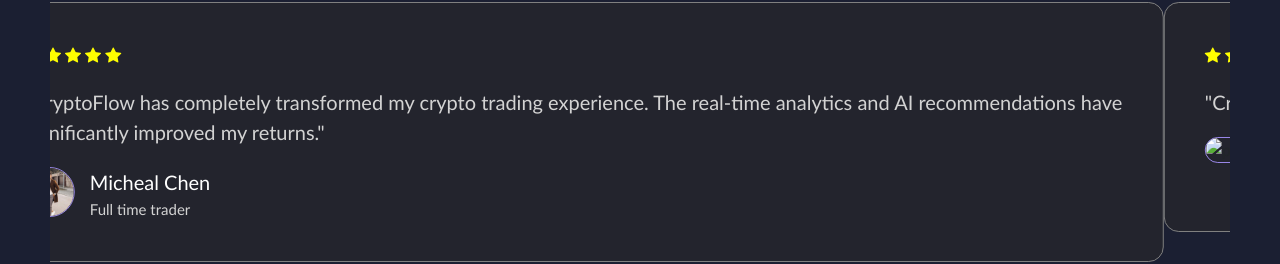
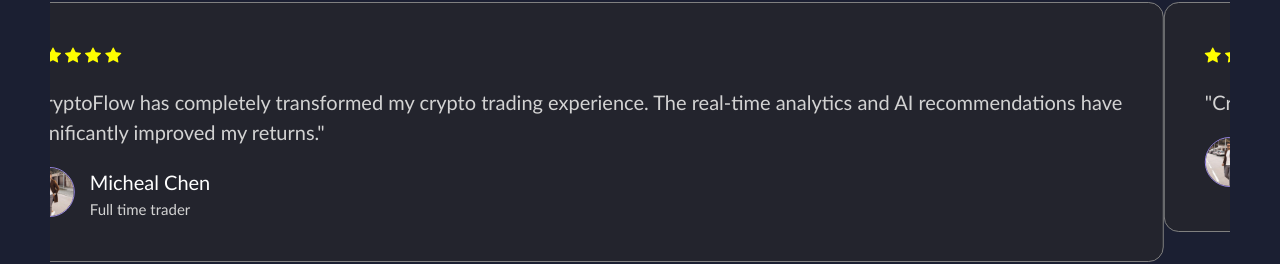
Before and after one commit to nimessanjel15/ui-projects, a website: page public/cryptoFlow.html in a window 1280 px wide. Shown: the part 2466-2730 px from the top of the page. Drawn offline with nearby package versions, Linux system fonts and the light colour scheme.

Commit message:
updated cryptoflow

```diff
--- a/public/cryptoFlow.html
+++ b/public/cryptoFlow.html
@@ -825,7 +825,7 @@
                                     <div class="ca-review">"CryptoFlow's tools make trading simple and effective, even
                                         for beginners."</div>
                                     <div class="ca-profile">
-                                        <span><img src="public/images/men-fashion.jpeg" alt="profile"
+                                        <span><img src="./images/men-fashion.jpeg" alt="profile"
                                                 class="ca-image"></span>
                                         <div>
                                             <span class="ca-name">Sarah Lee</span>
@@ -849,7 +849,7 @@
                                     <div class="ca-review">"The AI recommendations helped me maximize profits while
                                         minimizing risk. Highly recommend CryptoFlow!"</div>
                                     <div class="ca-profile">
-                                        <span><img src="public/images/men-fashion.jpeg" alt="profile"
+                                        <span><img src="./images/men-fashion.jpeg" alt="profile"
                                                 class="ca-image"></span>
                                         <div>
                                             <span class="ca-name">John Doe</span>
```
